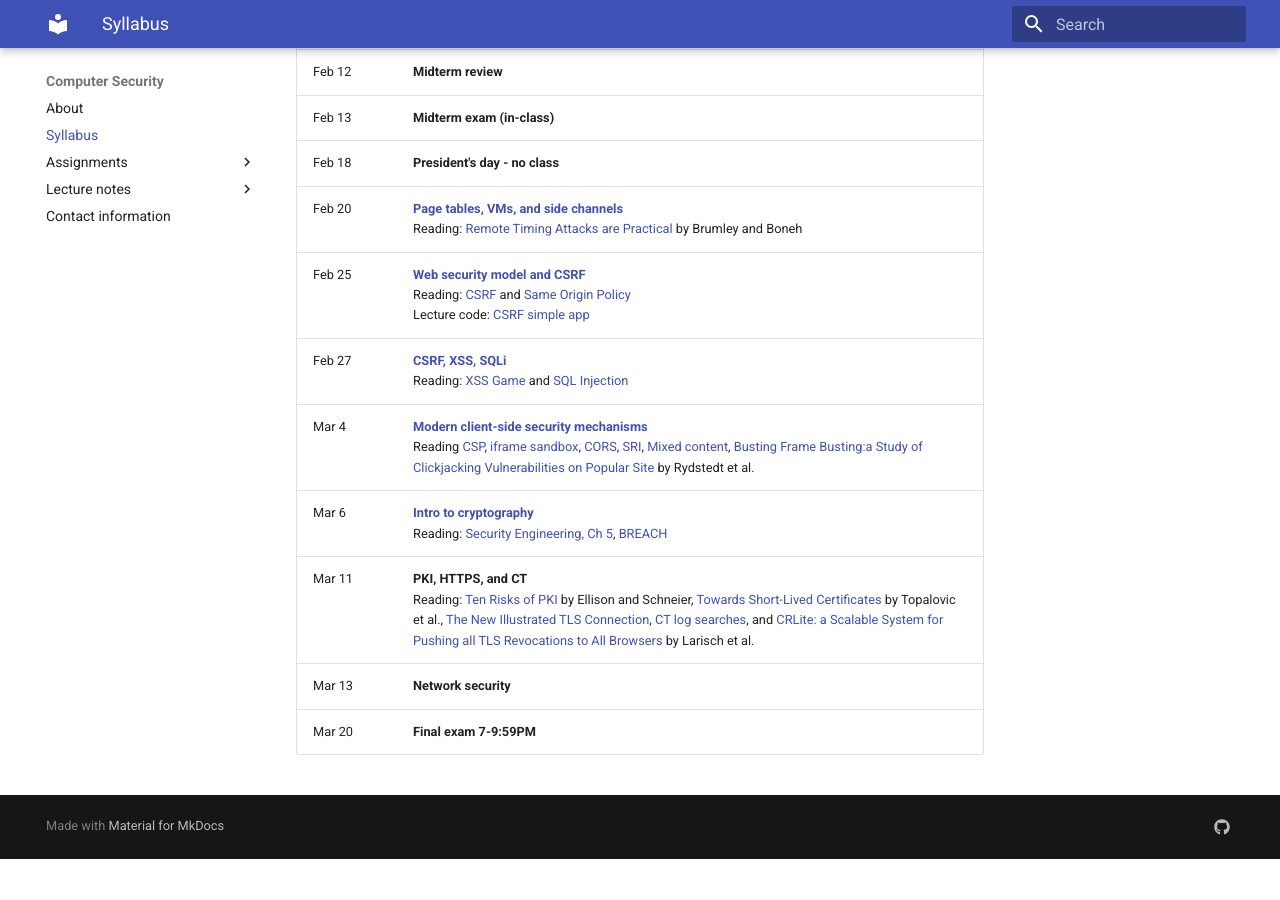
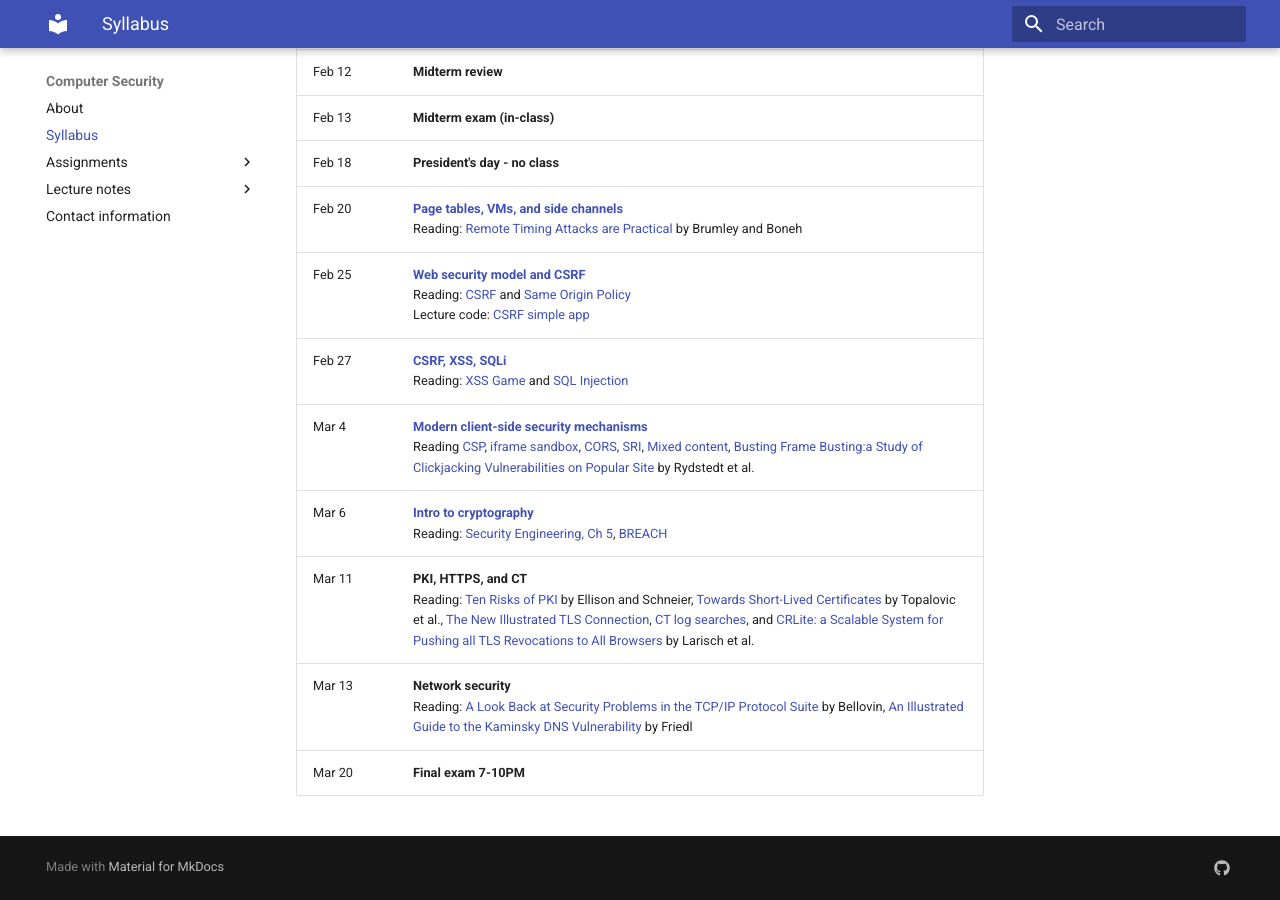
Before and after one commit to PLSysSec/cse127-website, an MkDocs documentation site: the page built from docs/syllabus.md, in a window 1280 px wide and 900 px high, scrolled down 1024 px. Built offline with MkDocs 1.6.1 and Material for MkDocs 9.7.7, drawn with Linux system fonts in a browser that asks for light colours; before the commit the page ends 1883 px from its top, so only the background shows below that.

Commit message:
readings

```diff
--- a/docs/syllabus.md
+++ b/docs/syllabus.md
@@ -20,8 +20,8 @@ Feb 27     | [**CSRF, XSS, SQLi**](../notes/lecture13/) <br/> Reading: [XSS Game
 Mar  4     | [**Modern client-side security mechanisms**](slides/lecture14.pdf) <br/> Reading [CSP](https://www.html5rocks.com/en/tutorials/security/content-security-policy/), [iframe sandbox](https://www.html5rocks.com/en/tutorials/security/sandboxed-iframes/), [CORS](https://developer.mozilla.org/en-US/docs/Web/HTTP/CORS), [SRI](https://developer.mozilla.org/en-US/docs/Web/Security/Subresource_Integrity), [Mixed content](https://developer.mozilla.org/en-US/docs/Web/Security/Mixed_content), [Busting Frame Busting:a Study of Clickjacking Vulnerabilities on Popular Site](papers/rydstedt:busting.pdf) by Rydstedt et al.
 Mar  6     | [**Intro to cryptography**](slides/lecture15.pdf) <br/> Reading: [Security Engineering, Ch 5](https://www.cl.cam.ac.uk/~rja14/Papers/SEv2-c05.pdf), [BREACH](http://breachattack.com/resources/BREACH%20-%20SSL,%20gone%20in%2030%20seconds.pdf)
 Mar 11     | **PKI, HTTPS, and CT** <br/> Reading: [Ten Risks of PKI](papers/ellison:ten-risks.pdf) by Ellison and Schneier, [Towards Short-Lived Certificates](papers/topalovic:towards.pdf) by Topalovic et al., [The New Illustrated TLS Connection](https://tls13.ulfheim.net/), [CT log searches](https://crt.sh), and [CRLite: a Scalable System for Pushing all TLS Revocations to All Browsers](papers/crtlite.pdf) by Larisch et al.
-Mar 13     | **Network security**
-Mar 20     | **Final exam 7-9:59PM**
+Mar 13     | **Network security** <br/> Reading: [A Look Back at Security Problems in the TCP/IP Protocol Suite](papers/bellovin:ip.pdf) by Bellovin, [An Illustrated Guide to the Kaminsky DNS Vulnerability](http://unixwiz.net/techtips/iguide-kaminsky-dns-vuln.html) by Friedl
+Mar 20     | **Final exam 7-10PM**
 
 <!--
 -->
```
Also changed, not shown: site/search/search_index.json, site/syllabus/index.html, 3 other files.
